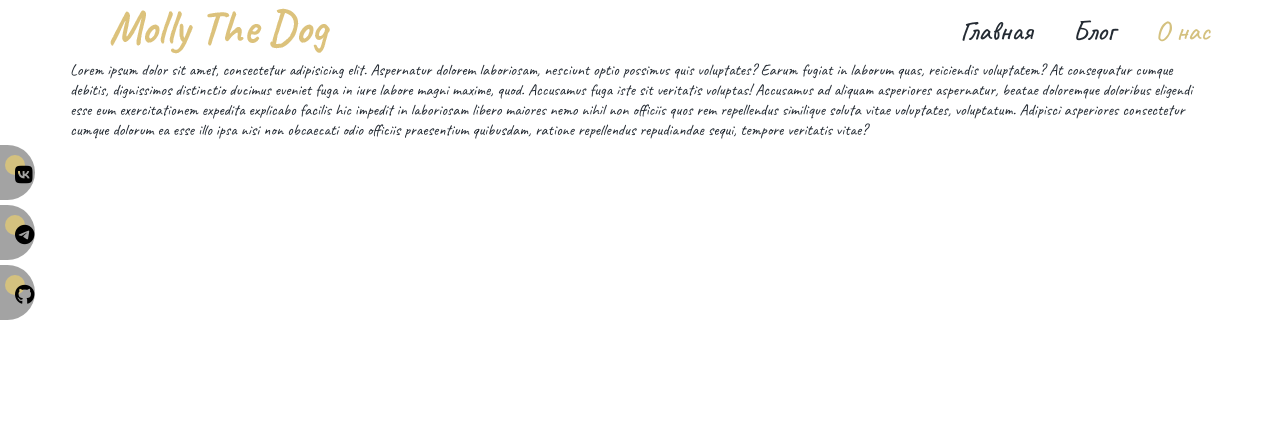
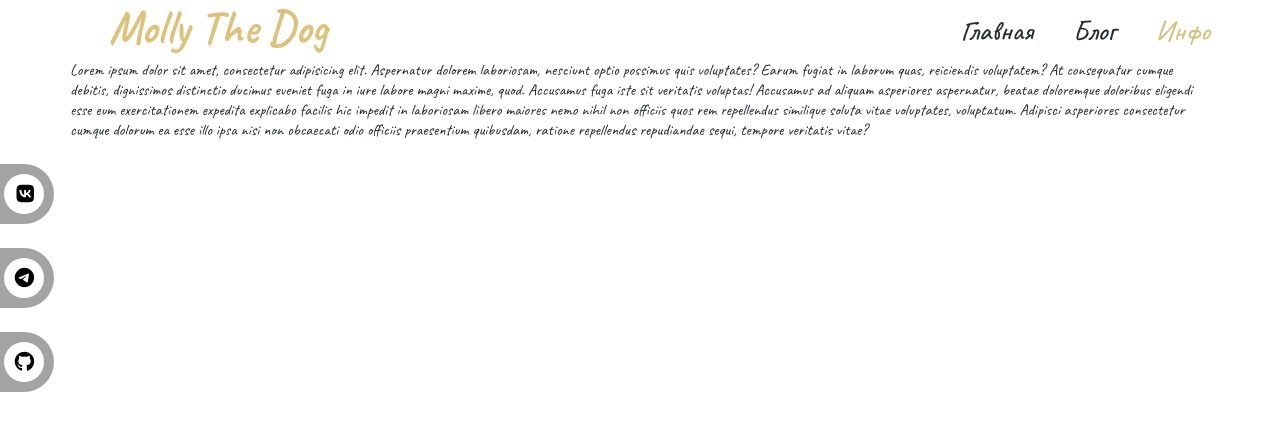
Before and after one commit to Sergey-Kozlov-developer/molly-dog, a React (Vite) app: page /contacts in a window 1280 px wide. Shown: the top 430 px of the page. Built offline with nearby package versions, Linux system fonts and the light colour scheme.

Commit message:
up social icons

```diff
--- a/index.html
+++ b/index.html
@@ -4,7 +4,6 @@
     <meta charset="UTF-8" />
     <link rel="icon" type="image/svg+xml" href="/molly.svg" />
     <meta name="viewport" content="width=device-width, initial-scale=1.0" />
-    <link href="//netdna.bootstrapcdn.com/font-awesome/4.1.0/css/font-awesome.min.css" rel="stylesheet">
     <title>Molly Dog</title>
   </head>
   <body>
--- a/src/components/ContactsBlock/ContactsBlock.module.scss
+++ b/src/components/ContactsBlock/ContactsBlock.module.scss
@@ -1,8 +1,4 @@
 @import "../../scss/vars";
-//a {
-//  color: #fff;
-//  text-decoration: none;
-//}
 
 .social {
   position: fixed;
@@ -10,12 +6,12 @@
   z-index: 9;
 }
 .social ul {
-  padding: 0;
+  padding: 0px;
   transform: translate(-270px, 0);
 }
 .social ul li {
   display: block;
-  margin: 5px;
+  margin: 24px;
   background: rgba(0, 0, 0, 0.36);
   width: 300px;
   text-align: right;
@@ -25,26 +21,27 @@
 }
 .social ul li:hover {
   transform: translate(110px, 0);
-  background: rgba(204, 202, 202, 0.4);
+  background: rgba(206, 206, 206, 0.4);
 }
 .social ul li:hover a {
   color: $accent;
 }
 .social ul li:hover i {
   color: $accent;
-  background: rgba(0, 0, 0, 0.36);
+  //background: rgba(0, 0, 0, 0.36);
+  background: #fff;
   transform: rotate(360deg);
   transition: all 1s;
 }
 .social ul li i {
   margin-left: 10px;
   color: #000;
-  background: #fff;
+  //background: #fff;
   padding: 10px;
   border-radius: 50%;
-  width: 20px;
-  height: 20px;
+  width: 40px;
+  height: 40px;
   font-size: 20px;
-  background: $accent;
+  background: white;
   transform: rotate(0deg);
 }
--- a/src/components/Navigation.jsx
+++ b/src/components/Navigation.jsx
@@ -15,7 +15,7 @@ function Navigation() {
     },
     {
       to: '/contacts',
-      page: 'О нас',
+      page: 'Инфо',
     },
   ];
   return (
--- a/src/scss/app.scss
+++ b/src/scss/app.scss
@@ -31,7 +31,7 @@
 
   @include mediaTablet {
     min-height: unset;
-    row-gap: 50px;
+    row-gap: 30px;
   }
 
 }
@@ -124,6 +124,7 @@
     display: flex;
     column-gap: 40px;
 
+
     @media (max-width: 391px) {
       column-gap: 20px;
     }
```
